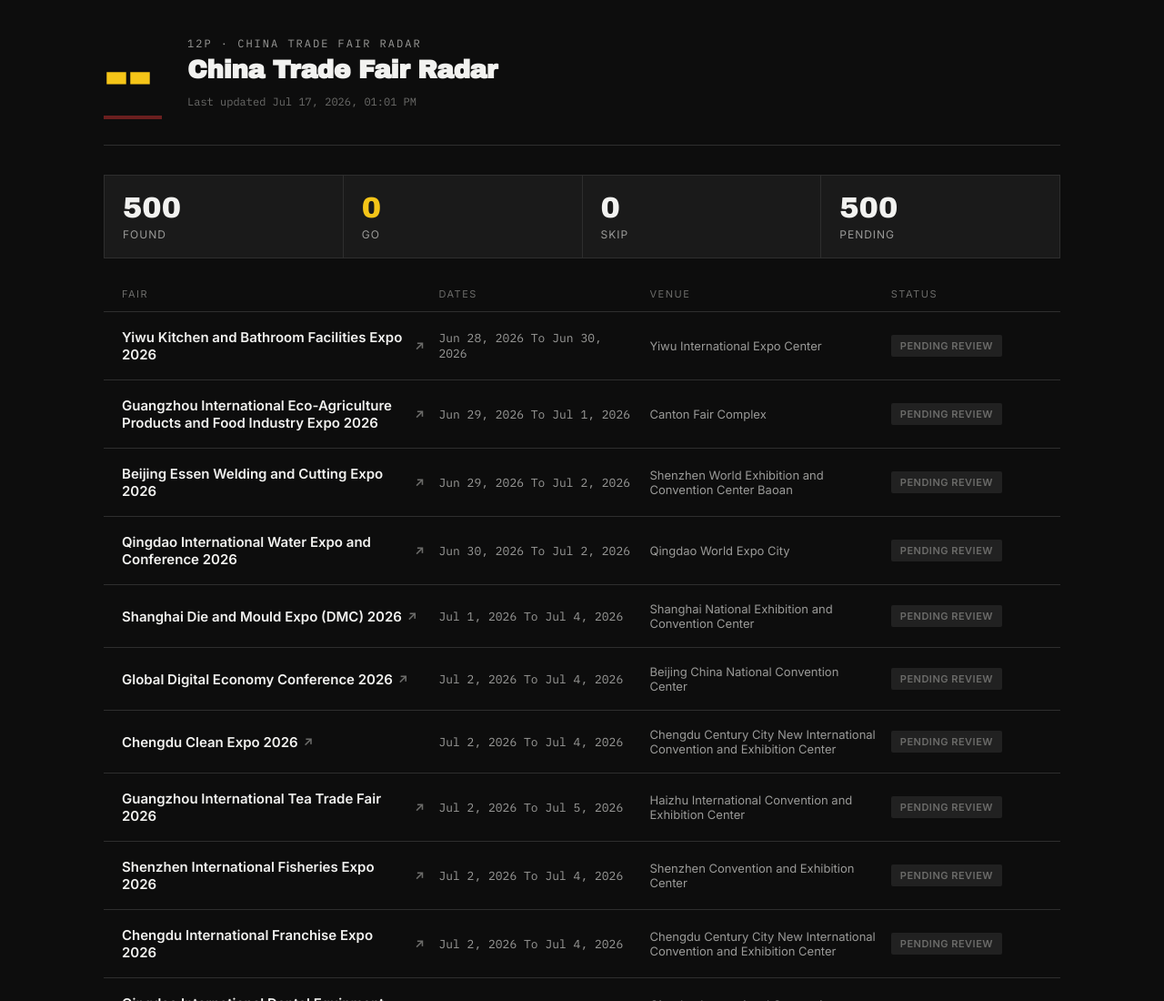
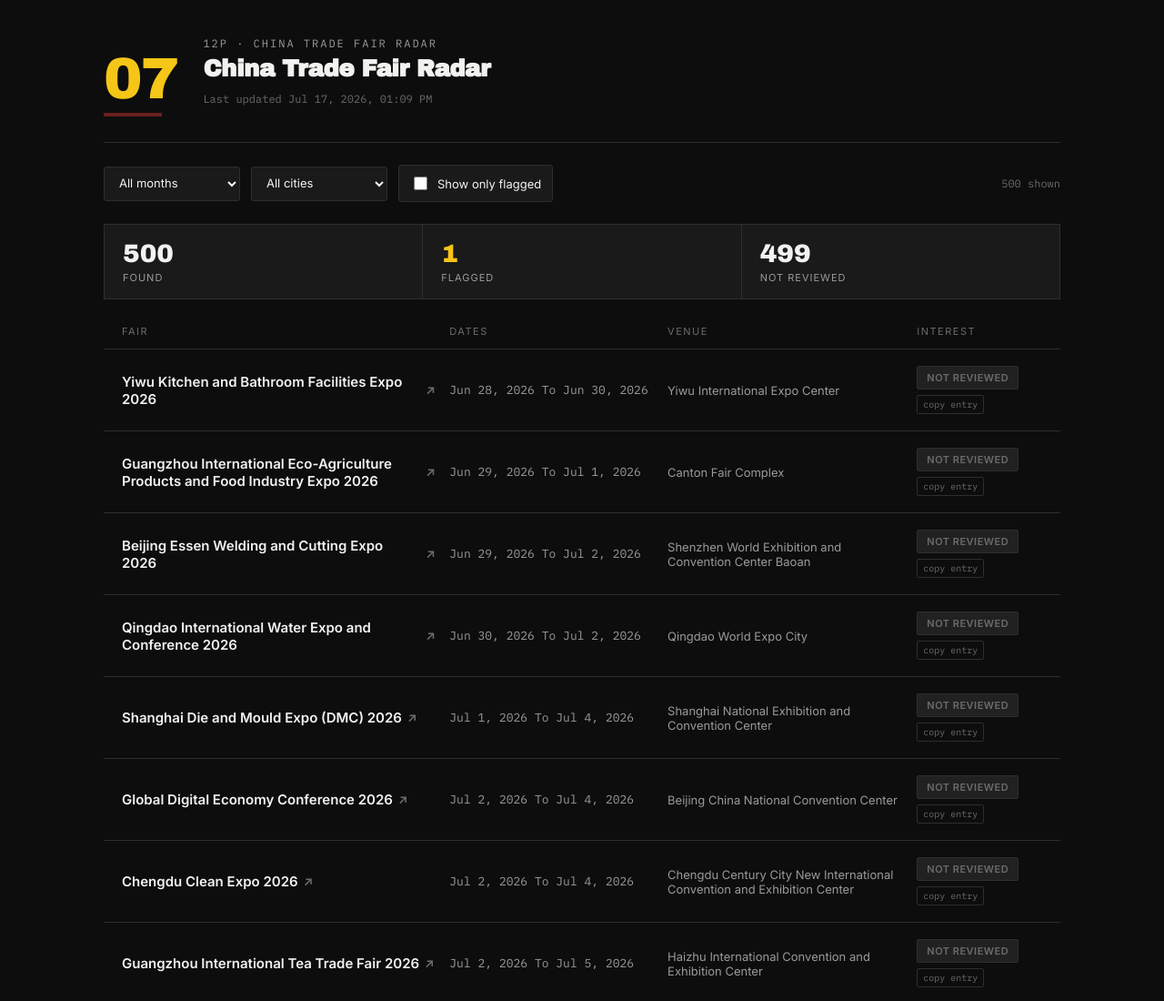
Before and after one commit to KairosJG/EXPOLUME-FETCH, a plain HTML site: page index.html in a window 1280 px wide. Shown: the top 1100 px of the page at 91% size. Drawn offline with Linux system fonts and the light colour scheme.

Commit message:
Update dashboard with filters, increase scrape limit

```diff
--- a/index.html
+++ b/index.html
@@ -13,220 +13,73 @@
     --panel-alt: #212121;
     --hairline: #2E2E2E;
     --yellow: #F5C518;
-    --yellow-dim: #C9A315;
     --maroon: #6B1F1F;
     --text: #F2F2F0;
     --text-dim: #9A9A98;
     --text-faint: #6B6B69;
   }
+  * { box-sizing: border-box; }
+  body { margin: 0; background: var(--bg); color: var(--text); font-family: 'Inter', sans-serif; -webkit-font-smoothing: antialiased; }
+  a { color: inherit; }
+  .wrap { max-width: 1100px; margin: 0 auto; padding: 40px 24px 80px; }
 
-  * { box-sizing: border-box; }
+  .header { display: flex; align-items: flex-end; gap: 28px; flex-wrap: wrap; border-bottom: 1px solid var(--hairline); padding-bottom: 28px; margin-bottom: 24px; }
+  .month-tile { position: relative; line-height: 0.85; }
+  .month-tile .num { font-family: 'Archivo Black', sans-serif; font-size: 64px; color: var(--yellow); letter-spacing: -2px; }
+  .month-tile .rule { height: 4px; width: 64px; background: var(--maroon); margin-top: 10px; }
+  .header-text { flex: 1; min-width: 240px; }
+  .eyebrow { font-family: 'IBM Plex Mono', monospace; font-size: 12px; letter-spacing: 2px; text-transform: uppercase; color: var(--text-dim); margin: 0 0 6px; }
+  h1 { font-family: 'Archivo Black', sans-serif; font-size: 26px; margin: 0 0 8px; letter-spacing: -0.5px; }
+  .updated { font-family: 'IBM Plex Mono', monospace; font-size: 12px; color: var(--text-faint); }
 
-  body {
-    margin: 0;
-    background: var(--bg);
-    color: var(--text);
-    font-family: 'Inter', sans-serif;
-    -webkit-font-smoothing: antialiased;
+  /* ---- Filter bar ---- */
+  .filters { display: flex; gap: 12px; flex-wrap: wrap; align-items: center; margin-bottom: 24px; }
+  select, .toggle {
+    background: var(--panel); color: var(--text); border: 1px solid var(--hairline);
+    padding: 9px 12px; font-family: 'Inter', sans-serif; font-size: 13px; border-radius: 3px;
   }
-
-  a { color: inherit; }
-
-  .wrap {
-    max-width: 1100px;
-    margin: 0 auto;
-    padding: 40px 24px 80px;
-  }
-
-  /* ---- Header ---- */
-  .header {
-    display: flex;
-    align-items: flex-end;
-    gap: 28px;
-    flex-wrap: wrap;
-    border-bottom: 1px solid var(--hairline);
-    padding-bottom: 28px;
-    margin-bottom: 32px;
-  }
-
-  .month-tile {
-    position: relative;
-    line-height: 0.85;
-  }
-
-  .month-tile .num {
-    font-family: 'Archivo Black', sans-serif;
-    font-size: 84px;
-    color: var(--yellow);
-    letter-spacing: -2px;
-  }
-
-  .month-tile .rule {
-    height: 4px;
-    width: 64px;
-    background: var(--maroon);
-    margin-top: 10px;
-  }
-
-  .header-text { flex: 1; min-width: 240px; }
-
-  .eyebrow {
-    font-family: 'IBM Plex Mono', monospace;
-    font-size: 12px;
-    letter-spacing: 2px;
-    text-transform: uppercase;
-    color: var(--text-dim);
-    margin: 0 0 6px;
-  }
-
-  h1 {
-    font-family: 'Archivo Black', sans-serif;
-    font-size: 28px;
-    margin: 0 0 8px;
-    letter-spacing: -0.5px;
-  }
-
-  .updated {
-    font-family: 'IBM Plex Mono', monospace;
-    font-size: 12px;
-    color: var(--text-faint);
-  }
+  select { cursor: pointer; min-width: 150px; }
+  .toggle { display: flex; align-items: center; gap: 8px; cursor: pointer; user-select: none; }
+  .toggle input { accent-color: var(--yellow); width: 15px; height: 15px; cursor: pointer; }
+  .result-count { font-family: 'IBM Plex Mono', monospace; font-size: 12px; color: var(--text-faint); margin-left: auto; }
 
   /* ---- Summary strip ---- */
-  .summary {
-    display: grid;
-    grid-template-columns: repeat(4, 1fr);
-    gap: 1px;
-    background: var(--hairline);
-    border: 1px solid var(--hairline);
-    margin-bottom: 32px;
-  }
-
-  .stat {
-    background: var(--panel);
-    padding: 18px 20px;
-  }
-
-  .stat .n {
-    font-family: 'Archivo Black', sans-serif;
-    font-size: 32px;
-    color: var(--text);
-  }
-
-  .stat.go .n { color: var(--yellow); }
-
-  .stat .l {
-    font-size: 12px;
-    color: var(--text-dim);
-    text-transform: uppercase;
-    letter-spacing: 1px;
-    margin-top: 4px;
-  }
+  .summary { display: grid; grid-template-columns: repeat(3, 1fr); gap: 1px; background: var(--hairline); border: 1px solid var(--hairline); margin-bottom: 28px; }
+  .stat { background: var(--panel); padding: 16px 20px; }
+  .stat .n { font-family: 'Archivo Black', sans-serif; font-size: 28px; color: var(--text); }
+  .stat.flag .n { color: var(--yellow); }
+  .stat .l { font-size: 11px; color: var(--text-dim); text-transform: uppercase; letter-spacing: 1px; margin-top: 4px; }
 
   /* ---- Table ---- */
-  .table-head {
-    display: grid;
-    grid-template-columns: 2fr 1.3fr 1.5fr 1fr;
-    gap: 16px;
-    padding: 0 20px 12px;
-    font-size: 11px;
-    letter-spacing: 1.5px;
-    text-transform: uppercase;
-    color: var(--text-faint);
-    border-bottom: 1px solid var(--hairline);
-  }
+  .table-head { display: grid; grid-template-columns: 2fr 1.3fr 1.5fr 0.8fr; gap: 16px; padding: 0 20px 12px; font-size: 11px; letter-spacing: 1.5px; text-transform: uppercase; color: var(--text-faint); border-bottom: 1px solid var(--hairline); }
+  .row { display: grid; grid-template-columns: 2fr 1.3fr 1.5fr 0.8fr; gap: 16px; padding: 18px 20px; border-bottom: 1px solid var(--hairline); align-items: center; transition: background 0.15s ease; }
+  .row:hover { background: var(--panel); }
+  .fair-name { font-weight: 600; font-size: 15px; text-decoration: none; display: inline-flex; align-items: center; gap: 6px; }
+  .fair-name:hover { color: var(--yellow); }
+  .fair-name .arrow { font-size: 13px; color: var(--text-faint); }
+  .dates, .venue { font-family: 'IBM Plex Mono', monospace; font-size: 13px; color: var(--text-dim); }
+  .venue { font-family: 'Inter', sans-serif; }
+  .flag-badge { display: inline-flex; align-items: center; gap: 5px; font-size: 11px; font-weight: 600; letter-spacing: 0.5px; text-transform: uppercase; padding: 5px 10px; border-radius: 2px; white-space: nowrap; }
+  .flag-badge.on { background: var(--yellow); color: #14140E; }
+  .flag-badge.off { background: var(--panel-alt); color: var(--text-faint); border: 1px solid var(--hairline); }
+  .note { font-size: 12px; color: var(--text-faint); margin-top: 4px; }
+  .copy-btn { font-family: 'IBM Plex Mono', monospace; font-size: 10px; color: var(--text-faint); background: none; border: 1px solid var(--hairline); border-radius: 2px; padding: 3px 6px; margin-top: 6px; cursor: pointer; display: block; }
+  .copy-btn:hover { color: var(--yellow); border-color: var(--yellow); }
 
-  .row {
-    display: grid;
-    grid-template-columns: 2fr 1.3fr 1.5fr 1fr;
-    gap: 16px;
-    padding: 18px 20px;
-    border-bottom: 1px solid var(--hairline);
-    align-items: center;
-    transition: background 0.15s ease;
-  }
+  .empty, .loading { padding: 60px 20px; text-align: center; color: var(--text-faint); font-family: 'IBM Plex Mono', monospace; font-size: 13px; }
+  footer { margin-top: 40px; font-size: 12px; color: var(--text-faint); font-family: 'IBM Plex Mono', monospace; }
 
-  .row:hover { background: var(--panel); }
-
-  .fair-name {
-    font-weight: 600;
-    font-size: 15px;
-    text-decoration: none;
-    display: inline-flex;
-    align-items: center;
-    gap: 6px;
-  }
-
-  .fair-name:hover { color: var(--yellow); }
-
-  .fair-name .arrow {
-    font-size: 13px;
-    color: var(--text-faint);
-  }
-
-  .dates, .venue {
-    font-family: 'IBM Plex Mono', monospace;
-    font-size: 13px;
-    color: var(--text-dim);
-  }
-
-  .venue { font-family: 'Inter', sans-serif; }
-
-  .badge {
-    display: inline-block;
-    font-size: 11px;
-    font-weight: 600;
-    letter-spacing: 0.5px;
-    text-transform: uppercase;
-    padding: 5px 10px;
-    border-radius: 2px;
-    white-space: nowrap;
-  }
-
-  .badge.go { background: var(--yellow); color: #14140E; }
-  .badge.skip { background: transparent; border: 1px solid var(--maroon); color: #C77; }
-  .badge.maybe { background: transparent; border: 1px solid var(--hairline); color: var(--text-dim); }
-  .badge.pending { background: var(--panel-alt); color: var(--text-faint); }
-
-  .note {
-    font-size: 12px;
-    color: var(--text-faint);
-    margin-top: 4px;
-  }
-
-  .empty, .loading {
-    padding: 60px 20px;
-    text-align: center;
-    color: var(--text-faint);
-    font-family: 'IBM Plex Mono', monospace;
-    font-size: 13px;
-  }
-
-  footer {
-    margin-top: 40px;
-    font-size: 12px;
-    color: var(--text-faint);
-    font-family: 'IBM Plex Mono', monospace;
-  }
-
-  /* ---- Mobile ---- */
   @media (max-width: 720px) {
-    .month-tile .num { font-size: 60px; }
-    .summary { grid-template-columns: repeat(2, 1fr); }
+    .month-tile .num { font-size: 48px; }
+    .summary { grid-template-columns: repeat(3, 1fr); }
     .table-head { display: none; }
-    .row {
-      grid-template-columns: 1fr;
-      gap: 6px;
-      padding: 16px 4px;
-    }
+    .row { grid-template-columns: 1fr; gap: 6px; padding: 16px 4px; }
     .row .dates::before { content: "Dates: "; color: var(--text-faint); }
     .row .venue::before { content: "Venue: "; color: var(--text-faint); }
+    .filters { flex-direction: column; align-items: stretch; }
+    .result-count { margin-left: 0; }
   }
-
-  :focus-visible {
-    outline: 2px solid var(--yellow);
-    outline-offset: 2px;
-  }
+  :focus-visible { outline: 2px solid var(--yellow); outline-offset: 2px; }
 </style>
 </head>
 <body>
@@ -239,75 +92,188 @@
       </div>
       <div class="header-text">
         <p class="eyebrow">12P &middot; China Trade Fair Radar</p>
-        <h1 id="monthTitle">Loading month&hellip;</h1>
+        <h1 id="pageTitle">Loading&hellip;</h1>
         <p class="updated" id="updatedAt">Checking last update&hellip;</p>
       </div>
     </div>
 
+    <div class="filters">
+      <select id="monthFilter"><option value="all">All months</option></select>
+      <select id="cityFilter"><option value="all">All cities</option></select>
+      <label class="toggle"><input type="checkbox" id="flaggedOnly" /> Show only flagged</label>
+      <span class="result-count" id="resultCount"></span>
+    </div>
+
     <div class="summary" id="summary">
       <div class="stat"><div class="n">&mdash;</div><div class="l">Found</div></div>
-      <div class="stat go"><div class="n">&mdash;</div><div class="l">Go</div></div>
-      <div class="stat"><div class="n">&mdash;</div><div class="l">Skip</div></div>
-      <div class="stat"><div class="n">&mdash;</div><div class="l">Pending</div></div>
+      <div class="stat flag"><div class="n">&mdash;</div><div class="l">Flagged</div></div>
+      <div class="stat"><div class="n">&mdash;</div><div class="l">Not reviewed</div></div>
     </div>
 
     <div class="table-head">
       <div>Fair</div>
       <div>Dates</div>
       <div>Venue</div>
-      <div>Status</div>
+      <div>Interest</div>
     </div>
 
-    <div id="rows">
-      <div class="loading">Fetching data/fairs.json&hellip;</div>
-    </div>
+    <div id="rows"><div class="loading">Fetching data/fairs.json&hellip;</div></div>
 
     <footer>
-      Data refreshed daily from Expolume. Decisions are reviewed and set manually in <code>data/decisions.json</code>.
+      Data refreshed periodically from Expolume. Mark interest by editing <code>data/decisions.json</code> &mdash; use the "copy entry" button on a fair to get a ready-to-paste snippet.
     </footer>
   </div>
 
 <script>
 const MONTH_NAMES = ["January","February","March","April","May","June","July","August","September","October","November","December"];
+let ALL_FAIRS = [];
+let DECISIONS = {};
 
 async function loadJSON(path) {
   try {
     const res = await fetch(path, { cache: "no-store" });
     if (!res.ok) return null;
     return await res.json();
-  } catch (e) {
-    return null;
-  }
+  } catch (e) { return null; }
 }
 
 function fmtUpdated(iso) {
   if (!iso) return "Not yet run";
   const d = new Date(iso);
-  return "Last updated " + d.toLocaleString(undefined, {
-    day: "numeric", month: "short", year: "numeric", hour: "2-digit", minute: "2-digit"
-  });
-}
-
-function decisionFor(decisions, fair) {
-  if (!decisions) return null;
-  return decisions[fair.url] || decisions[fair.name] || null;
-}
-
-function badgeHTML(decision) {
-  if (!decision || !decision.decision) {
-    return '<span class="badge pending">Pending review</span>';
-  }
-  const val = decision.decision.toLowerCase();
-  const cls = val === "go" ? "go" : val === "skip" ? "skip" : "maybe";
-  const label = val === "go" ? "Go" : val === "skip" ? "Skip" : "Maybe";
-  return '<span class="badge ' + cls + '">' + label + '</span>' +
-         (decision.note ? '<div class="note">' + escapeHTML(decision.note) + '</div>' : '');
+  return "Last updated " + d.toLocaleString(undefined, { day: "numeric", month: "short", year: "numeric", hour: "2-digit", minute: "2-digit" });
 }
 
 function escapeHTML(str) {
   const div = document.createElement('div');
-  div.textContent = str;
+  div.textContent = str == null ? '' : str;
   return div.innerHTML;
+}
+
+// Parses "Aug 13, 2026 To Aug 15, 2026" -> {year, month(1-12), monthKey: "2026-08"}
+function parseStart(datesStr) {
+  if (!datesStr) return null;
+  const first = datesStr.split(" To ")[0].trim();
+  const d = new Date(first);
+  if (isNaN(d)) return null;
+  return { year: d.getFullYear(), month: d.getMonth() + 1 };
+}
+
+// Heuristic: the city is usually the first word of the venue string
+// (e.g. "Xian International Convention..." -> "Xian"). Good enough for
+// a filter dropdown; not claiming perfect accuracy on every venue name.
+function guessCity(venue) {
+  if (!venue) return null;
+  const firstWord = venue.trim().split(/\s+/)[0];
+  return firstWord || null;
+}
+
+function decisionFor(fair) {
+  return DECISIONS[fair.url] || DECISIONS[fair.name] || null;
+}
+
+function isFlagged(fair) {
+  const d = decisionFor(fair);
+  return !!(d && d.flagged);
+}
+
+function populateFilterOptions() {
+  const months = new Map(); // key "2026-08" -> label "August 2026"
+  const cities = new Set();
+
+  ALL_FAIRS.forEach(f => {
+    const s = parseStart(f.dates);
+    if (s) {
+      const key = `${s.year}-${String(s.month).padStart(2,'0')}`;
+      months.set(key, `${MONTH_NAMES[s.month-1]} ${s.year}`);
+    }
+    const city = guessCity(f.venue);
+    if (city) cities.add(city);
+  });
+
+  const monthSel = document.getElementById('monthFilter');
+  Array.from(months.entries()).sort().forEach(([key, label]) => {
+    const opt = document.createElement('option');
+    opt.value = key; opt.textContent = label;
+    monthSel.appendChild(opt);
+  });
+
+  const citySel = document.getElementById('cityFilter');
+  Array.from(cities).sort().forEach(city => {
+    const opt = document.createElement('option');
+    opt.value = city; opt.textContent = city;
+    citySel.appendChild(opt);
+  });
+}
+
+function currentFilters() {
+  return {
+    month: document.getElementById('monthFilter').value,
+    city: document.getElementById('cityFilter').value,
+    flaggedOnly: document.getElementById('flaggedOnly').checked,
+  };
+}
+
+function applyFilters() {
+  const { month, city, flaggedOnly } = currentFilters();
+
+  const filtered = ALL_FAIRS.filter(f => {
+    if (month !== 'all') {
+      const s = parseStart(f.dates);
+      const key = s ? `${s.year}-${String(s.month).padStart(2,'0')}` : null;
+      if (key !== month) return false;
+    }
+    if (city !== 'all' && guessCity(f.venue) !== city) return false;
+    if (flaggedOnly && !isFlagged(f)) return false;
+    return true;
+  });
+
+  renderRows(filtered);
+  renderSummary(filtered);
+  document.getElementById('resultCount').textContent = `${filtered.length} shown`;
+}
+
+function renderSummary(fairs) {
+  let flagged = 0;
+  fairs.forEach(f => { if (isFlagged(f)) flagged++; });
+  document.getElementById('summary').innerHTML = `
+    <div class="stat"><div class="n">${fairs.length}</div><div class="l">Found</div></div>
+    <div class="stat flag"><div class="n">${flagged}</div><div class="l">Flagged</div></div>
+    <div class="stat"><div class="n">${fairs.length - flagged}</div><div class="l">Not reviewed</div></div>
+  `;
+}
+
+function flagBadgeHTML(fair) {
+  const d = decisionFor(fair);
+  const flagged = isFlagged(fair);
+  return `<span class="flag-badge ${flagged ? 'on' : 'off'}">${flagged ? '★ Flagged' : 'Not reviewed'}</span>` +
+         (d && d.note ? `<div class="note">${escapeHTML(d.note)}</div>` : '');
+}
+
+function copySnippet(url) {
+  const snippet = `"${url}": {\n  "flagged": true,\n  "note": ""\n},`;
+  navigator.clipboard.writeText(snippet).catch(() => {});
+}
+window.copySnippet = copySnippet;
+
+function renderRows(fairs) {
+  const rowsEl = document.getElementById('rows');
+  if (fairs.length === 0) {
+    rowsEl.innerHTML = '<div class="empty">No fairs match the current filters.</div>';
+    return;
+  }
+  rowsEl.innerHTML = fairs.map(f => `
+    <div class="row">
+      <a class="fair-name" href="${f.url || '#'}" target="_blank" rel="noopener">
+        ${escapeHTML(f.name || 'Untitled fair')} <span class="arrow">&#8599;</span>
+      </a>
+      <div class="dates">${escapeHTML(f.dates || '&mdash;')}</div>
+      <div class="venue">${escapeHTML(f.venue || '&mdash;')}</div>
+      <div>
+        ${flagBadgeHTML(f)}
+        <button class="copy-btn" onclick="copySnippet('${(f.url||'').replace(/'/g,"\\'")}')">copy entry</button>
+      </div>
+    </div>
+  `).join('');
 }
 
 async function init() {
@@ -316,61 +282,29 @@ async function init() {
     loadJSON('data/decisions.json')
   ]);
 
-  const rowsEl = document.getElementById('rows');
-  const summaryEl = document.getElementById('summary');
-
   if (!fairsData) {
-    rowsEl.innerHTML = '<div class="empty">Could not load data/fairs.json. Has the daily workflow run yet?</div>';
+    document.getElementById('rows').innerHTML = '<div class="empty">Could not load data/fairs.json. Has the scraper been run yet?</div>';
     return;
   }
 
-  // Month header
-  if (fairsData.target_month) {
-    const [y, m] = fairsData.target_month.split('-');
-    document.getElementById('monthNum').textContent = m;
-    document.getElementById('monthTitle').textContent = MONTH_NAMES[parseInt(m, 10) - 1] + ' ' + y;
-  } else {
-    document.getElementById('monthTitle').textContent = 'China Trade Fair Radar';
-  }
+  DECISIONS = decisions || {};
+  ALL_FAIRS = fairsData.fairs || [];
+
+  document.getElementById('pageTitle').textContent = 'China Trade Fair Radar';
   document.getElementById('updatedAt').textContent = fmtUpdated(fairsData.last_updated);
 
-  const fairs = fairsData.fairs || [];
+  // Month tile shows the current month at page-load time (just a visual anchor,
+  // actual filtering is controlled by the dropdown below)
+  const now = new Date();
+  document.getElementById('monthNum').textContent = String(now.getMonth() + 1).padStart(2, '0');
 
-  // Summary counts
-  let go = 0, skip = 0, pending = 0;
-  fairs.forEach(f => {
-    const d = decisionFor(decisions, f);
-    const val = d && d.decision ? d.decision.toLowerCase() : null;
-    if (val === 'go') go++;
-    else if (val === 'skip') skip++;
-    else pending++;
-  });
+  populateFilterOptions();
 
-  summaryEl.innerHTML = `
-    <div class="stat"><div class="n">${fairs.length}</div><div class="l">Found</div></div>
-    <div class="stat go"><div class="n">${go}</div><div class="l">Go</div></div>
-    <div class="stat"><div class="n">${skip}</div><div class="l">Skip</div></div>
-    <div class="stat"><div class="n">${pending}</div><div class="l">Pending</div></div>
-  `;
+  document.getElementById('monthFilter').addEventListener('change', applyFilters);
+  document.getElementById('cityFilter').addEventListener('change', applyFilters);
+  document.getElementById('flaggedOnly').addEventListener('change', applyFilters);
 
-  if (fairs.length === 0) {
-    rowsEl.innerHTML = '<div class="empty">No China fairs found for this month yet.</div>';
-    return;
-  }
-
-  rowsEl.innerHTML = fairs.map(f => {
-    const d = decisionFor(decisions, f);
-    return `
-      <div class="row">
-        <a class="fair-name" href="${f.url || '#'}" target="_blank" rel="noopener">
-          ${escapeHTML(f.name || 'Untitled fair')} <span class="arrow">&#8599;</span>
-        </a>
-        <div class="dates">${escapeHTML(f.dates || '&mdash;')}</div>
-        <div class="venue">${escapeHTML(f.venue || '&mdash;')}</div>
-        <div>${badgeHTML(d)}</div>
-      </div>
-    `;
-  }).join('');
+  applyFilters();
 }
 
 init();
```
Also changed, not shown: data/fairs.json, 1 other file.
